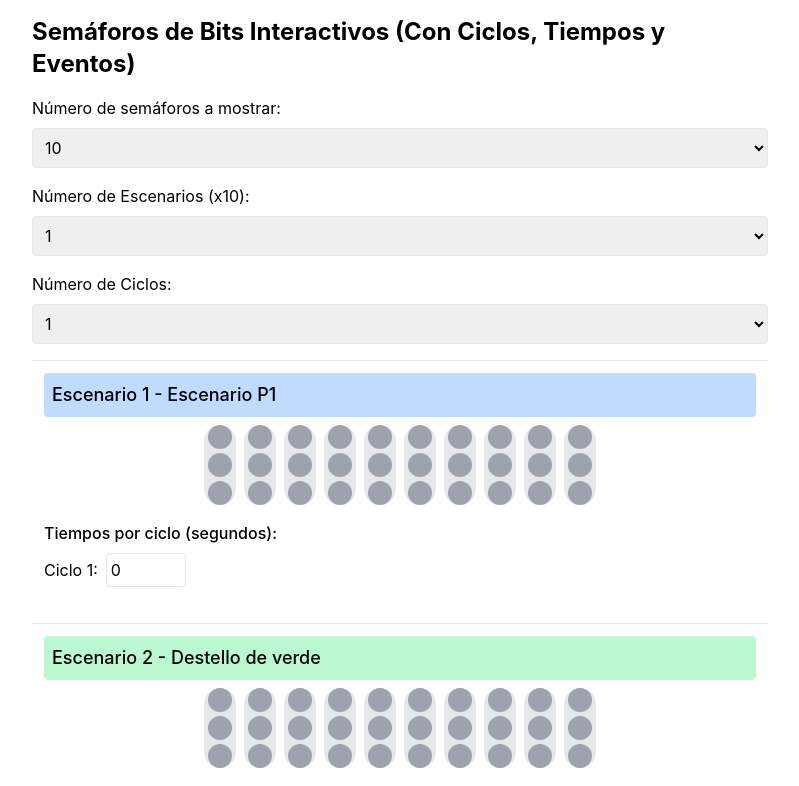
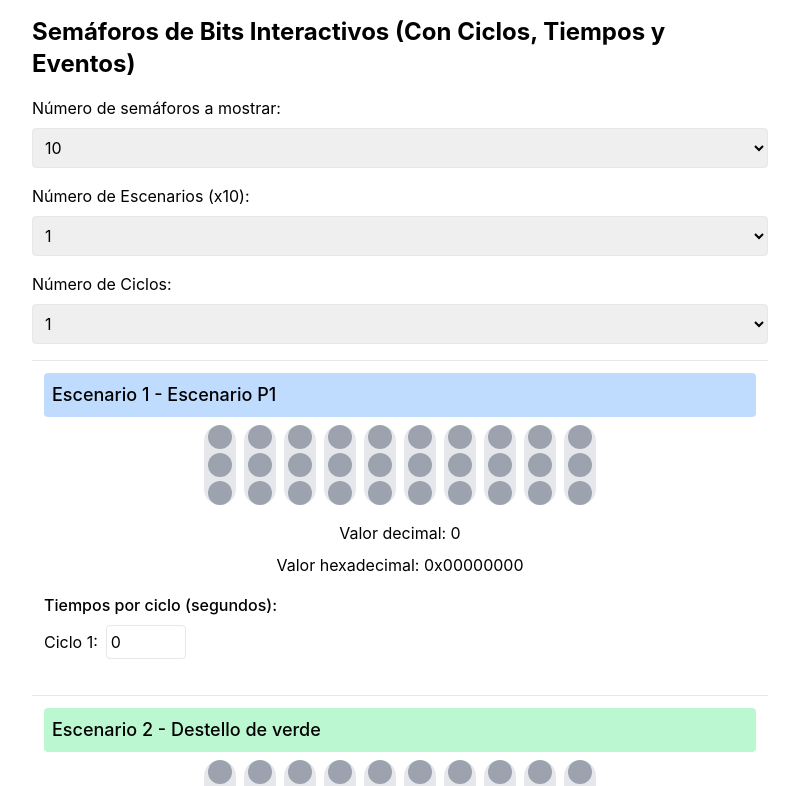
Before and after one commit to luis198755/sem-app, a React (Create React App) app: page / in a window 1280 px wide. Shown: the top 786 px of the page, without its empty margins (240-1039 px from the left). Built offline with nearby package versions, Linux system fonts and the light colour scheme.

Commit message:
add array setNumerosSemaforos

```diff
--- a/src/App.js
+++ b/src/App.js
@@ -8,6 +8,7 @@ const SemaforoBits = () => {
   const [escenarios, setEscenarios] = useState([]);
   const [tiempos, setTiempos] = useState([]);
   const [eventos, setEventos] = useState([]);
+  const [numerosSemaforos, setNumerosSemaforos] = useState([]); // New state to store traffic light numbers
 
   const etiquetas = [
     "Escenario P",
@@ -25,6 +26,7 @@ const SemaforoBits = () => {
   useEffect(() => {
     const totalEscenarios = numEscenarios * 10;
     setEscenarios(Array(totalEscenarios).fill(0));
+    setNumerosSemaforos(Array(totalEscenarios).fill(0)); // Initialize numerosSemaforos
 
     const nuevosTiempos = Array(numCiclos).fill().map(() =>
       Array(totalEscenarios).fill().map((_, index) => {
@@ -82,6 +84,14 @@ const SemaforoBits = () => {
       const newEscenarios = [...prevEscenarios];
       newEscenarios[escenarioIndex] = newEscenarios[escenarioIndex] ^ (1 << position);
       newEscenarios[escenarioIndex] = newEscenarios[escenarioIndex] >>> 0;
+
+      // Update numerosSemaforos when toggling bits
+      setNumerosSemaforos(prevNumeros => {
+        const newNumeros = [...prevNumeros];
+        newNumeros[escenarioIndex] = newEscenarios[escenarioIndex];
+        return newNumeros;
+      });
+
       return newEscenarios;
     });
   };
@@ -93,6 +103,14 @@ const SemaforoBits = () => {
       setEscenarios(prevEscenarios => {
         const newEscenarios = [...prevEscenarios];
         newEscenarios[escenarioIndex] = valor;
+
+        // Update numerosSemaforos when changing input
+        setNumerosSemaforos(prevNumeros => {
+          const newNumeros = [...prevNumeros];
+          newNumeros[escenarioIndex] = valor;
+          return newNumeros;
+        });
+
         return newEscenarios;
       });
     }
@@ -182,27 +200,13 @@ const SemaforoBits = () => {
             <h3 className={`text-lg font-medium mb-2 p-2 rounded ${etiquetaColorClass}`}>
               Escenario {index + 1} - {etiqueta}
             </h3>
-            {/* <div className="mb-4">
-              <label htmlFor={`numero-${index}`} className="block mb-2">Número representado (0 a 4294967295):</label>
-              <input
-                type="number"
-                id={`numero-${index}`}
-                value={numero}
-                onChange={(e) => handleInputChange(index, e)}
-                className="w-full p-2 border rounded"
-                min="0"
-                max="4294967295"
-              />
-            </div> */}
             <div className="flex justify-center mb-4">
               {renderSemaforos(numero, index)}
             </div>
-            {/* <div className="text-center space-y-2">
-              <p>Representación binaria: {numero.toString(2).padStart(32, '0')}</p>
-              <p>Bits representados: {numero.toString(2).padStart(32, '0').slice(0, numSemaforos * 3)}</p>
-              <p>Valor decimal: {numero}</p>
-              <p>Valor hexadecimal: 0x{numero.toString(16).toUpperCase().padStart(8, '0')}</p>
-            </div> */}
+            <div className="text-center space-y-2">
+              <p>Valor decimal: {numerosSemaforos[index]}</p>
+              <p>Valor hexadecimal: 0x{numerosSemaforos[index].toString(16).toUpperCase().padStart(8, '0')}</p>
+            </div>
             <div className="mt-4">
               <h4 className="font-medium mb-2">Tiempos por ciclo (segundos):</h4>
               <div className="grid grid-cols-4 gap-2">
```
